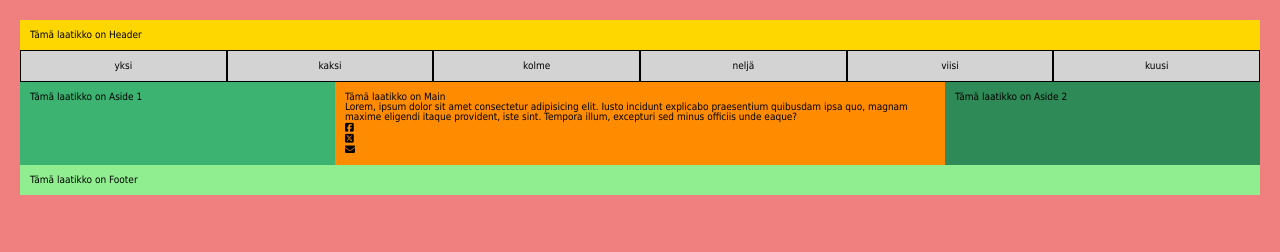
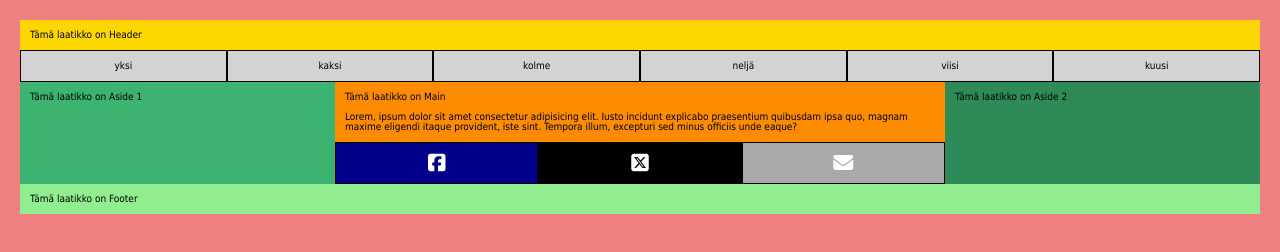
Before and after one commit to Hannes-Walden/08-flexbox-harjoitus, a plain HTML site: page index.html in a window 1280 px wide. Drawn offline with Linux system fonts and the light colour scheme.

Commit message:
Somenavigointi valmis

```diff
--- a/index.html
+++ b/index.html
@@ -32,10 +32,10 @@
         </p>
         <nav class="some">
             <ul>
-                <li class="Facebook">
+                <li class="facebook">
                     <i class="fa-brands fa-square-facebook"></i>
                 </li>
-                <li class="Twitter">
+                <li class="twitter">
                     <i class="fa-brands fa-square-x-twitter"></i>
                 </li>
                 <li class="email">
--- a/layout.css
+++ b/layout.css
@@ -5,6 +5,9 @@ body {
   font-family: "Gotham", Tahoma, Geneva, Verdana, sans-serif;
   background-color: darkcyan;
   padding: 1rem;
+}
+p {
+  margin-block-end: 1rem;
 }
 /* vanhemman säännöt */
 .wrapper {
@@ -38,9 +41,44 @@ body {
   border: 1px black solid;
   padding: 1rem;
 }
+.facebook {
+  background-color: darkblue;
+}
+.twitter {
+  background-color: black;
+}
+.email {
+  background-color: darkgray;
+}
 .main {
   background-color: darkorange;
 }
+/* Some-navigointi */
+.wrapper .some {
+  padding: 0;
+  margin-inline-start: -1rem;
+  margin-inline-end: -1rem;
+  margin-block-end: -1rem;
+}
+.some ul {
+  display: flex;
+  flex-direction: row;
+  flex-wrap: nowrap;
+  background-color: lightgray;
+  text-align: center;
+  color: white;
+  font-size: 2rem;
+}
+.some ul > * {
+  flex-grow: 1;
+  flex-basis: 0;
+  border: 1px black solid;
+  padding: 1rem;
+}
+.main {
+  background-color: darkorange;
+}
+
 .aside-1 {
   background-color: mediumseagreen;
 }
```
